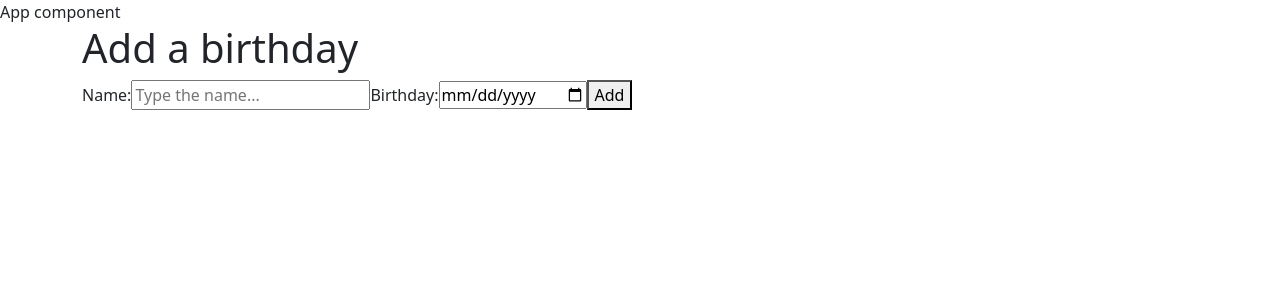
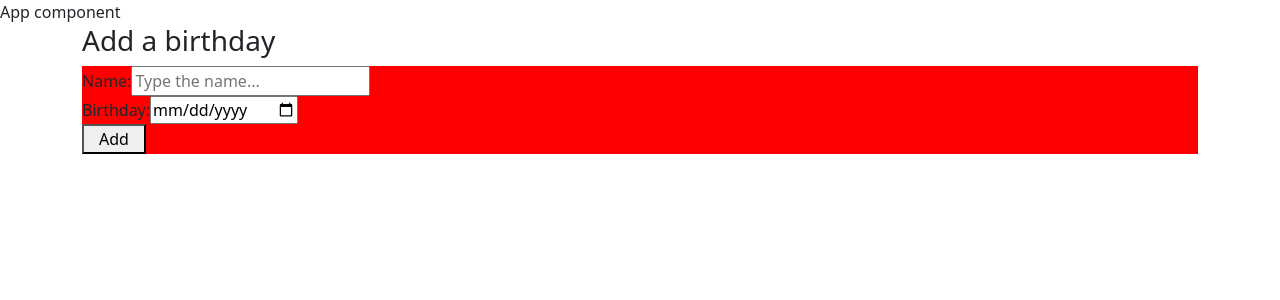
Before and after one commit to Ricaidito/bday-app, a React (Create React App) app: page / in a window 1280 px wide. Shown: the top 300 px of the page. Built offline with nearby package versions, Linux system fonts and the light colour scheme.

Commit message:
Styled component.

```diff
--- a/src/components/AddBirthday.jsx
+++ b/src/components/AddBirthday.jsx
@@ -1,4 +1,5 @@
 import { useRef } from "react";
+import "../styles/AddBirthday.css";
 
 const AddBirthday = () => {
   const nameRef = useRef(null);
@@ -17,8 +18,9 @@ const AddBirthday = () => {
 
   return (
     <section className="container">
-      <h1>Add a birthday</h1>
-      <form onSubmit={handleSubmit}>
+      <h3>Add a birthday</h3>
+      <form className="add-bd-form" onSubmit={handleSubmit}>
+        <div>
           <label htmlFor="name">Name:</label>
           <input
             type="text"
@@ -26,9 +28,12 @@ const AddBirthday = () => {
             ref={nameRef}
             required
           />
+        </div>
+        <div>
           <label htmlFor="birthday">Birthday:</label>
           <input type="date" ref={birthdayRef} required />
-        <button>Add</button>
+        </div>
+        <button className="">Add</button>
       </form>
     </section>
   );
--- a/src/styles/AddBirthday.css
+++ b/src/styles/AddBirthday.css
@@ -0,0 +1,13 @@
+.add-bd-form {
+  display: flex;
+  flex-direction: column;
+  background-color: red;
+}
+
+.add-bd-form > input {
+  width: 25%;
+}
+
+.add-bd-form > button {
+  width: 4em;
+}
```
Lines whose indentation alone changed are shown as unchanged.
